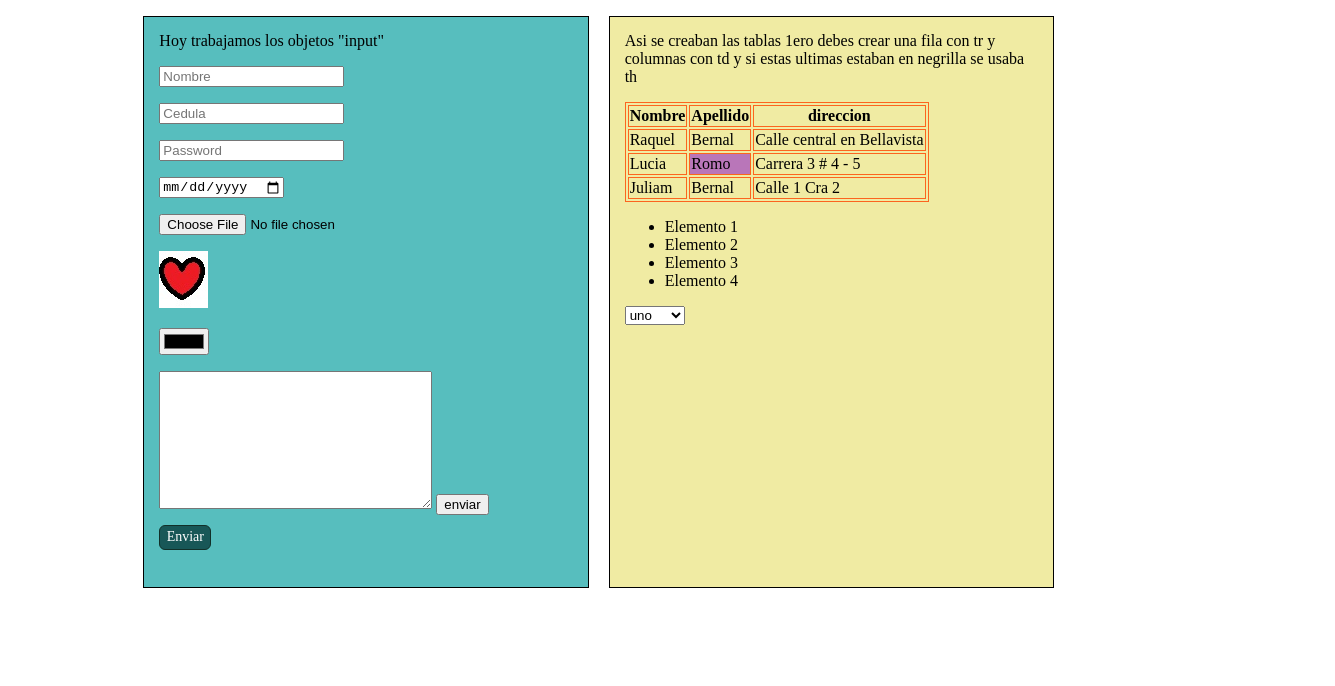
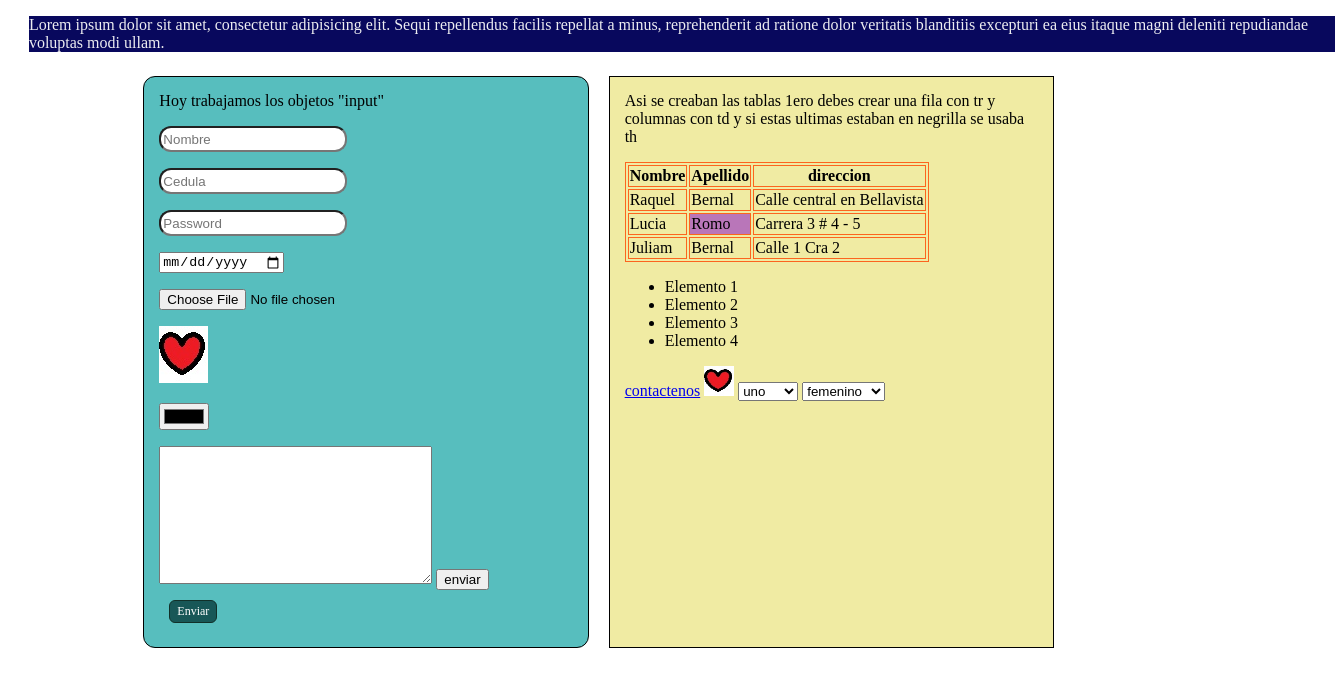
Before and after one commit to RaquelBernalR/MUJER-DIGITAL, a plain HTML site: page 06082021.html in a window 1280 px wide. Shown: the whole page, 1335 px wide, since content can reach past the window. Drawn offline with Linux system fonts and the light colour scheme; files whose address does not match are found by name.

Commit message:
Se realizaron cambios creando archivo de css nueva pagina contactenos, link de vinculo a pagina contactenos y de esta a 06082021 en link e imagen

```diff
--- a/06082021.html
+++ b/06082021.html
@@ -5,70 +5,11 @@
   <meta http-equiv="X-UA-Compatible" content="IE=edge">
   <meta name="viewport" content="width=device-width, initial-scale=1.0">
   <title>Objetos</title>
+  <link rel="stylesheet" href="./06082021contactenos.css">
 </head>
 <body>
 
-
-  <style>
-
-    table, tr, td, th {
-     border: 1px solid rgb(252, 100, 30);
-    }
-
-    #colorespecial {
-     background: rgb(185, 118, 185);
-    }
-
-    #container{
-      width: max-content;
-      margin-left: auto;
-      margin-right: auto;
-    }
-    #container1 {
-      background-color: rgb(87, 190, 190);
-   	  margin-left: auto;
-	    margin-right: auto;
-      max-inline-size: 600px;
-      height: 540px;
-      padding: 15px;
-      margin-block: 8px;
-      margin-inline: 20px;
-
-    }
-
-    #container2{
-      background-color: rgb(240, 235, 163);
-   	  margin-left: auto;
-	    margin-right: auto;
-      max-inline-size: 600px;
-      height: 540px;
-      padding: 15px;
-      margin-block: 8px;
-    }
-
-    #comentarios{
-      padding: 8px;
-    }
-
-    #otroboton{
-    background-color: rgb(24, 87, 87);
-    border: solid 1px rgb(17, 48, 41);
-    border-radius: 6px;
-    width: 50px;
-    height: 20px;
-    padding-top: 3px;
-    text-align: center;
-    font-size: 14px;
-    color: white;
-    margin-top: 10px;
-    cursor: pointer;
-
-    }
-    .boton2:hover{
-      background: color;
-    }
-
-  </style>
+  <p> Lorem ipsum dolor sit amet, consectetur adipisicing elit. Sequi repellendus facilis repellat a minus, reprehenderit ad ratione dolor veritatis blanditiis excepturi ea eius itaque magni deleniti repudiandae voluptas modi ullam. </p>
   <div id="container">
 
    <div id="container1"style="float:left;width:40%;border:1px solid black;" >
@@ -135,13 +76,18 @@
 
       </ul>
 
+      <a href="contactenos.html">contactenos</a>
+      <a href="contactenos.html"><img src="C:\PROYECTOS\MUJERES DIGITALES\imagenes\corazon.jpg" alt="click" style="width: 30px; height: 30px;"></a>
       <select>
        <option value="1">uno</option>
        <option value="2">dos</option>
        <option value="3">tres</option>
        <option value="4">cuatro</option>
       </select>
-
+      <select name="genero" id="genero">
+        <option value="F">femenino</option>
+        <option value="M">masculino</option>
+      </select>
 
     </div>
   </div>
--- /dev/null
+++ b/06082021contactenos.css
@@ -0,0 +1,85 @@
+
+table, tr, td, th {
+    border: 1px solid rgb(252, 100, 30);
+}
+
+#colorespecial {
+    background: rgb(185, 118, 185);
+}
+
+#container{
+   width: max-content;
+   margin-left: auto;
+   margin-right: auto;
+}
+#container1 {
+    background-color: rgb(87, 190, 190);
+    margin-left: auto;
+    margin-right: auto;
+    max-inline-size: 600px;
+    height: 540px;
+    padding: 15px;
+    margin-block: 8px;
+    margin-inline: 20px;
+    border-radius: 12px;
+}
+input.txtcaja{
+    border-radius: 12px;
+    width: 180px;
+    height: 20px;
+}
+#container2{
+    background-color: rgb(240, 235, 163);
+    margin-left: auto;
+    margin-right: auto;
+    max-inline-size: 600px;
+    height: 540px;
+    padding: 15px;
+    margin-block: 8px;
+}
+#comentarios{
+    padding: 8px;
+}
+#otroboton{
+    background-color: rgb(24, 87, 87);
+    border: solid 1px rgb(17, 48, 41);
+    border-radius: 6px;
+    width: 40px;
+    height: 15px;
+    padding: 3px;
+    text-align:center;
+    font-size: 12px;
+    color: white;
+    margin: 10px;
+    cursor: pointer;
+    transition: all 0,3s ease-in-out;
+}
+#otroboton:hover {
+    background: rgb(108, 175, 117);
+    color: white;
+    width: 50px;
+    height: 20px;
+    padding-top: 8px;
+}
+#otroboton:active {
+    background: gray;
+    color: white;
+}
+p{
+    animation-duration: 6s;
+    animation-name: sliderin;
+}
+@keyframes sliderin{
+    from{
+        margin-left: 100%;
+        width: 300%;
+        background: rgb(17, 3, 3);
+        color: white;
+    }
+    to{
+        margin-left: 0%;
+        width: 100%;
+        background: rgb(8, 8, 95);
+        color:rgb(237, 237, 241)
+    }
+}
```
Also changed, not shown: contactenos.html (added, +15 -0 lines).
